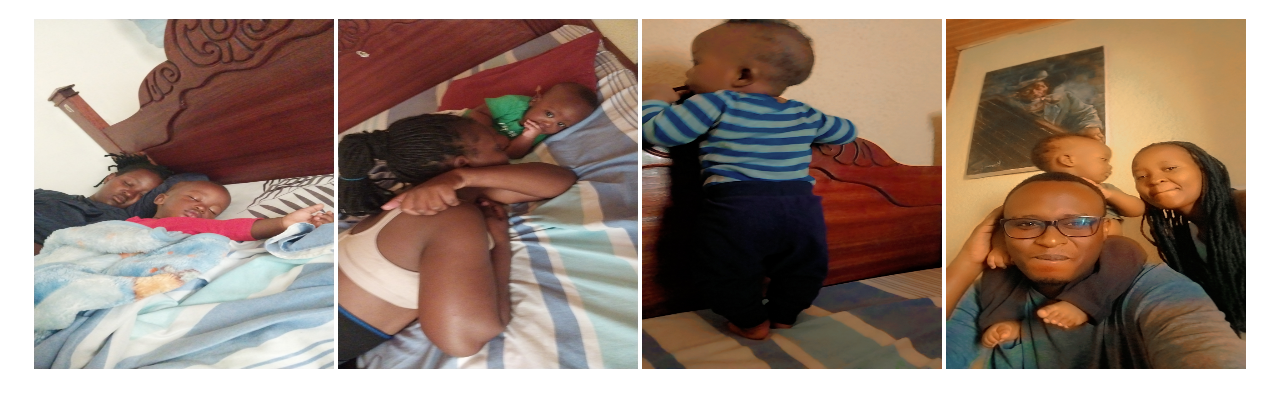
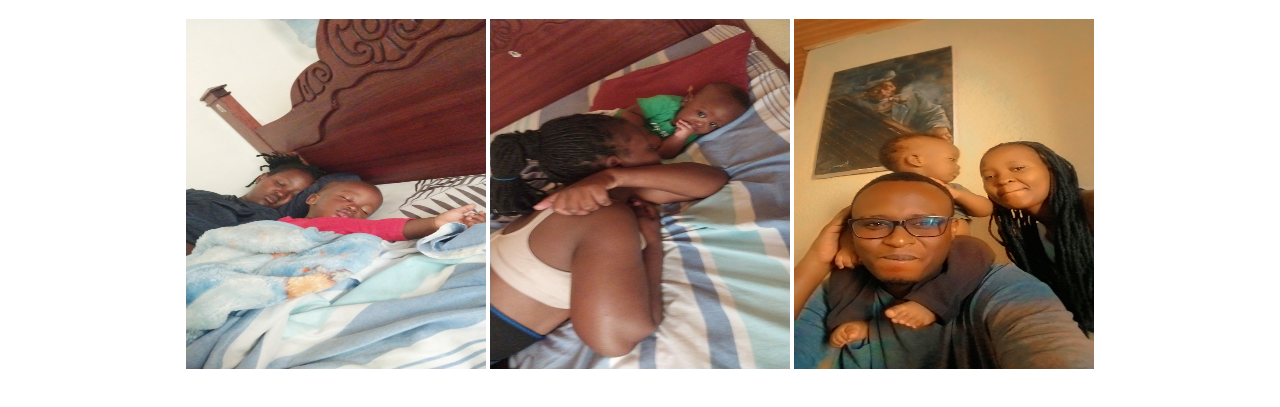
Before and after one commit to Eugene-Mbayire/Eugene_Mbayire_story, a plain HTML site: page nganji.html in a window 1280 px wide. Shown: the part 61-468 px from the top of the page. Drawn offline with Linux system fonts and the light colour scheme.

Commit message:
Update nganji.html

```diff
--- a/nganji.html
+++ b/nganji.html
@@ -10,7 +10,6 @@
 		<h1>IMENA NGANJI MBAIRE</h1>
 <img src="s1.jpg" width="300px" height="350px">
 <img src="s2.jpg" width="300px" height="350px">
-<img src="s3.jpg" width="300px" height="350px">
 <img src="s4.jpg" width="300px" height="350px">
 </center>
 </body>
```
